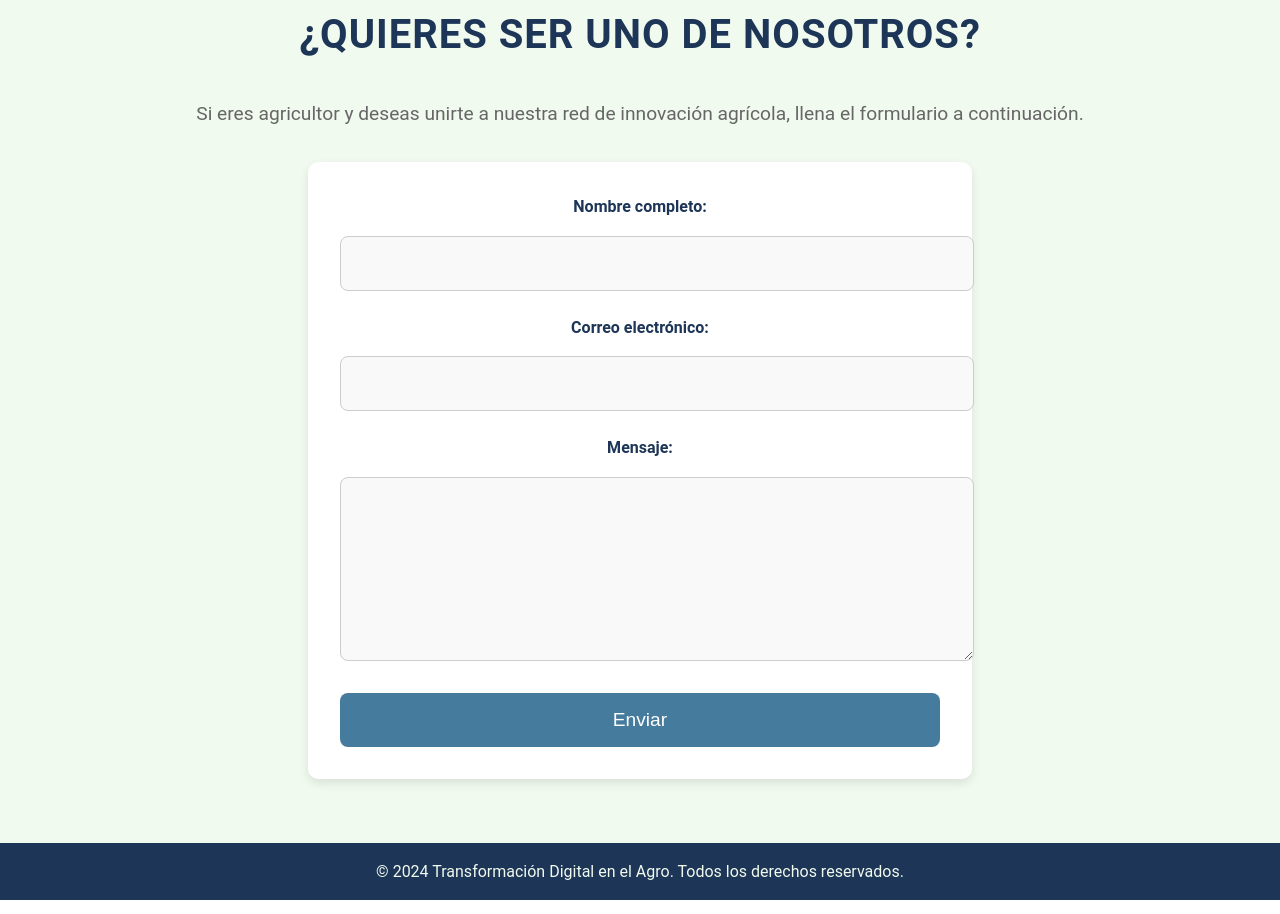
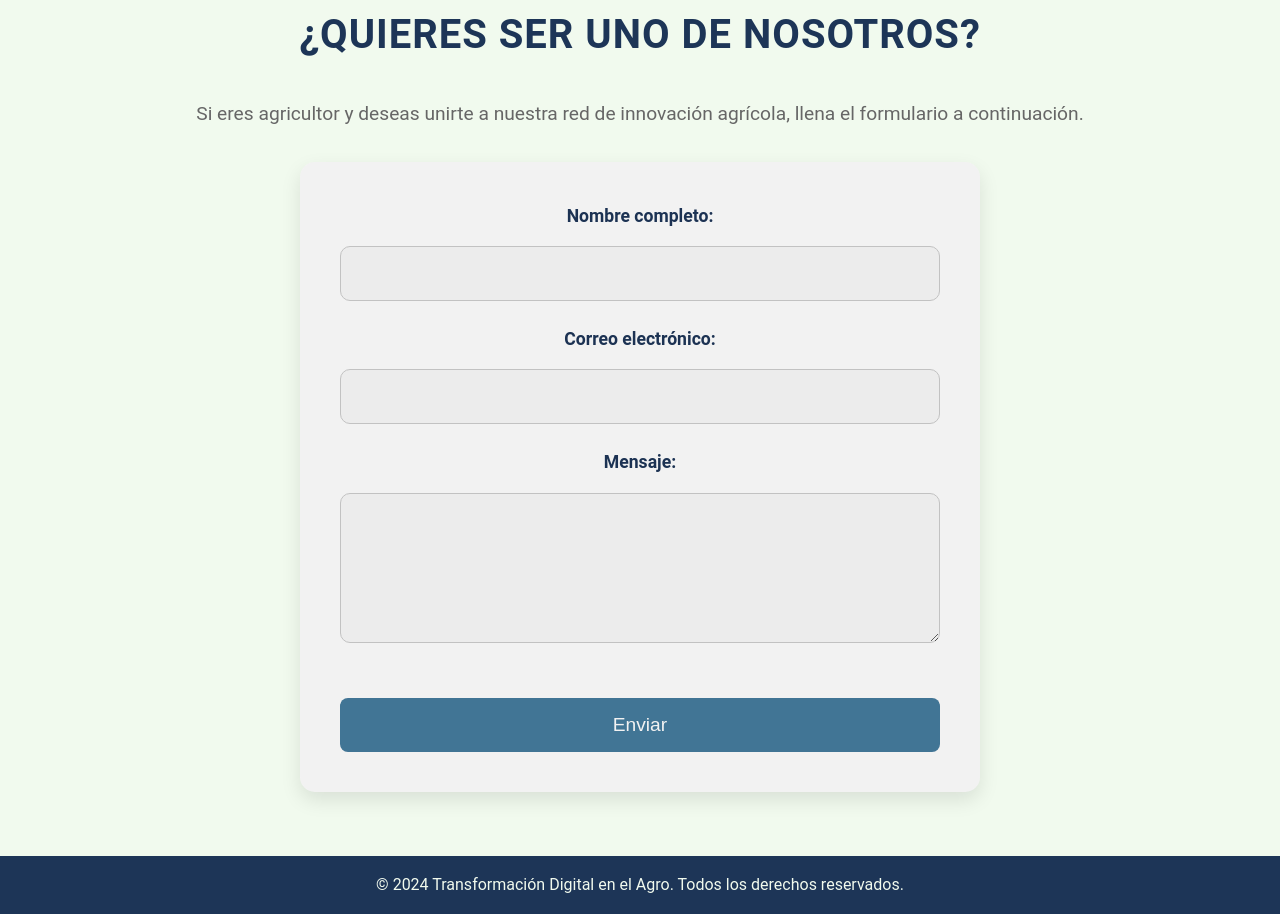
Before and after one commit to MigueCaRamirez/Hackaton_2, a plain HTML site: page referencias.html in a window 1280 px wide. Shown: the part 1583-2497 px from the top of the page. Drawn offline with Linux system fonts and the light colour scheme; files whose address does not match are found by name.

Commit message:
commit antes de la bomba de jose

```diff
--- a/aspecto/css/styles-refe.css
+++ b/aspecto/css/styles-refe.css
@@ -160,7 +160,6 @@ nav a:hover {
     color: #666;
     padding: 0 1rem 1.5rem;
 }
-
 /* Sección de Contacto */
 #contacto {
     padding: 4rem 2rem;
@@ -187,40 +186,48 @@ form {
     max-width: 600px;
     margin: 0 auto;
     background: #ffffff;
-    padding: 2rem;
-    border-radius: 10px;
-    box-shadow: 0 4px 10px rgba(0, 0, 0, 0.1);
+    padding: 2.5rem;
+    border-radius: 15px;
+    box-shadow: 0 8px 20px rgba(0, 0, 0, 0.1);
     transition: transform 0.3s ease, box-shadow 0.3s ease;
+    position: relative;
+    z-index: 2;
 }
 
 form:hover {
     transform: translateY(-5px);
-    box-shadow: 0 8px 15px rgba(0, 0, 0, 0.2);
+    box-shadow: 0 12px 30px rgba(0, 0, 0, 0.2);
 }
 
+/* Espaciado de los grupos del formulario */
 form .form-group {
     margin-bottom: 1.5rem;
 }
 
+/* Estilo de las etiquetas */
 form label {
     display: block;
     font-weight: bold;
     color: #1d3557;
     margin-bottom: 0.5rem;
+    font-size: 1.1rem;
 }
 
+/* Estilo de los campos de texto (input y textarea) */
 form input,
 form textarea {
     width: 100%;
     padding: 1rem;
     margin-top: 0.5rem;
     border: 1px solid #ccc;
-    border-radius: 8px;
+    border-radius: 10px;
     font-size: 1.1rem;
     background-color: #f9f9f9;
     transition: border-color 0.3s ease, background-color 0.3s ease;
+    box-sizing: border-box; /* Asegura que el padding no afecte al tamaño */
 }
 
+/* Efecto al enfocar los campos */
 form input:focus,
 form textarea:focus {
     border-color: #457b9d;
@@ -228,11 +235,15 @@ form textarea:focus {
     outline: none;
 }
 
+/* Estilo del textarea */
 form textarea {
     resize: vertical;
     height: 150px;
+    padding: 1rem;
+    font-size: 1rem;
 }
 
+/* Botón de enviar */
 form button {
     background-color: #457b9d;
     color: white;
@@ -242,11 +253,25 @@ form button {
     cursor: pointer;
     font-size: 1.2rem;
     width: 100%;
+    margin-top: 1.5rem;
     transition: background-color 0.3s ease;
 }
 
 form button:hover {
     background-color: #1d3557;
+}
+
+/* Colocar la capa de overlay cuando se pasa el mouse sobre el formulario */
+form::after {
+    content: '';
+    position: absolute;
+    top: 0;
+    left: 0;
+    width: 100%;
+    height: 100%;
+    background-color: rgba(0, 0, 0, 0.05); /* Efecto sutil */
+    z-index: 1;
+    border-radius: 15px;
 }
 
 /* Footer */
```
Also changed, not shown: Calendario.html (+8 -6 lines).
